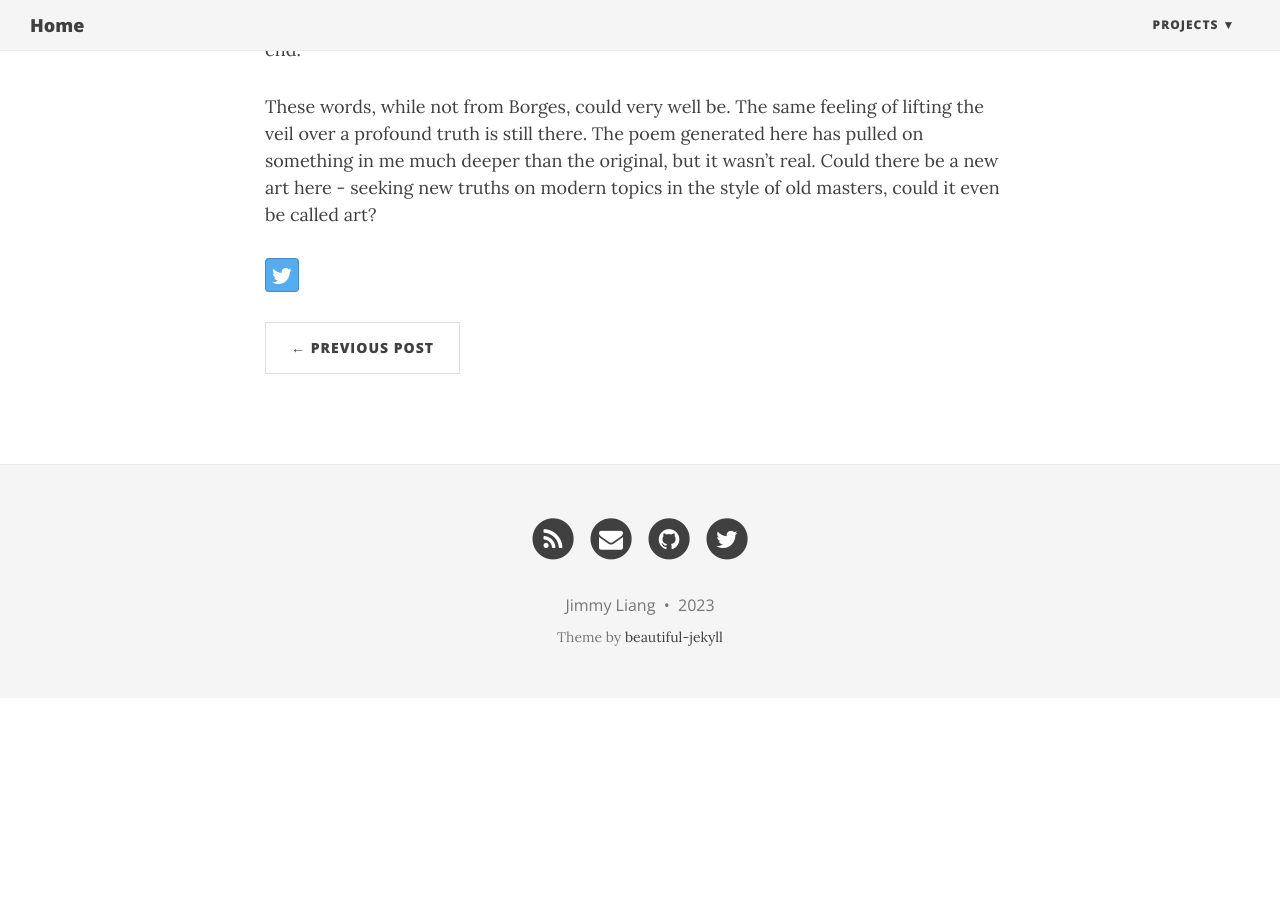
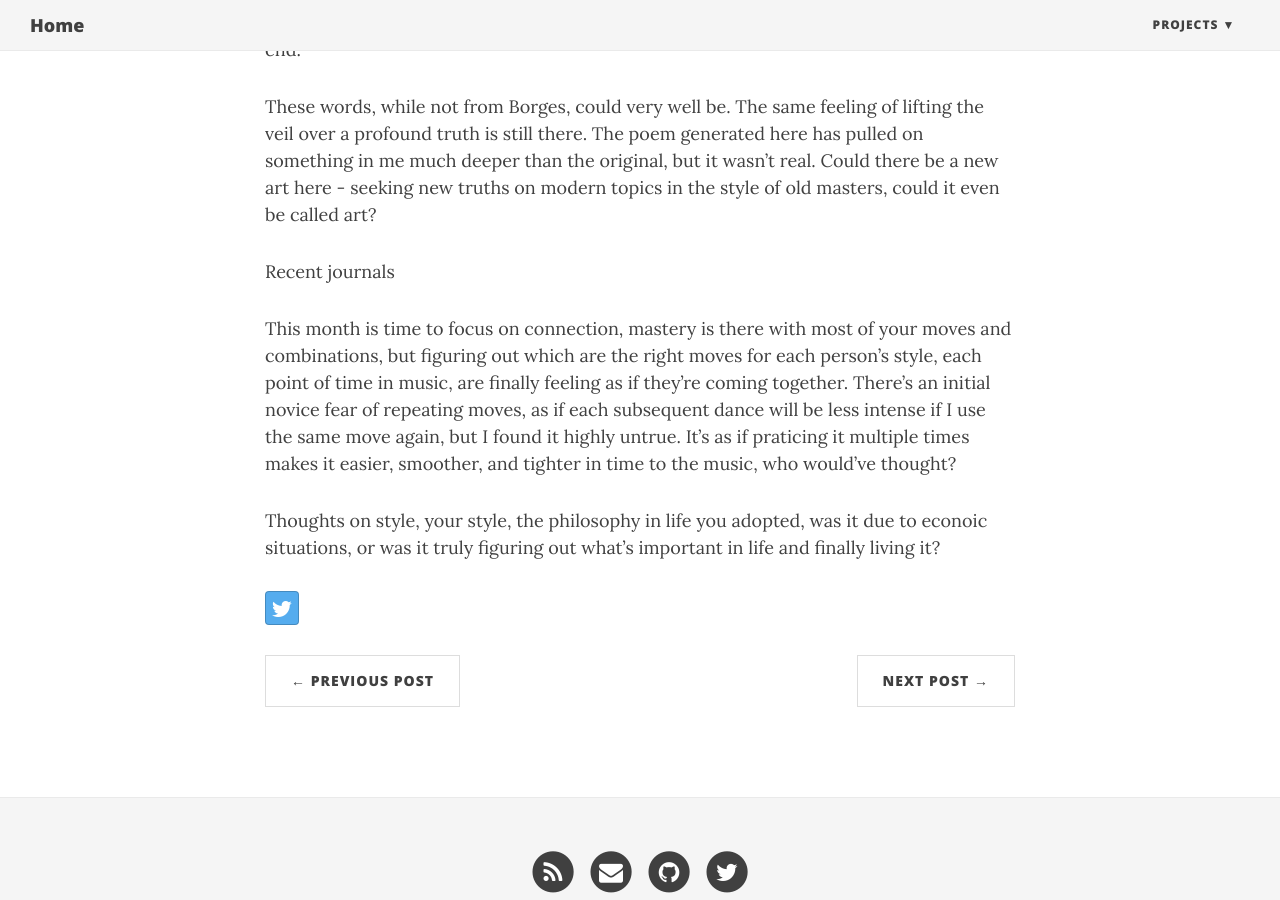
Before and after one commit to jliang117/jliang117.github.io, a Jekyll site: the page built from _posts/2023-04-04-strange.md, in a window 1280 px wide and 900 px high, scrolled down 1173 px. Built offline with Jekyll 4.4.1, drawn with Linux system fonts in a browser that asks for light colours; nearby versions of some CDN libraries; before the commit the page ends 1871 px from its top, so only the background shows below that.

Commit message:
cyborg begins

```diff
--- a/_posts/2023-04-04-strange.md
+++ b/_posts/2023-04-04-strange.md
@@ -24,3 +24,10 @@ On Saturdays, we glimpse with less horror the universe without purpose and witho
 
 
 These words, while not from Borges, could very well be. The same feeling of lifting the veil over a profound truth is still there. The poem generated here has pulled on something in me much deeper than the original, but it wasn't real. Could there be a new art here - seeking new truths on modern topics in the style of old masters, could it even be called art?
+
+
+Recent journals
+
+This month is time to focus on connection, mastery is there with most of your moves and combinations, but figuring out which are the right moves for each person's style, each point of time in music, are finally feeling as if they're coming together. There's an initial novice fear of repeating moves, as if each subsequent dance will be less intense if I use the same move again, but I found it highly untrue. It's as if praticing it multiple times makes it easier, smoother, and tighter in time to the music, who would've thought?
+
+Thoughts on style, your style, the philosophy in life you adopted, was it due to econoic situations, or was it truly figuring out what's important in life and finally living it?
```
Also changed, not shown: _posts/2023-04-24-RD.md (added, +43 -0 lines), img/rd.jpeg (added), 3 other files.
